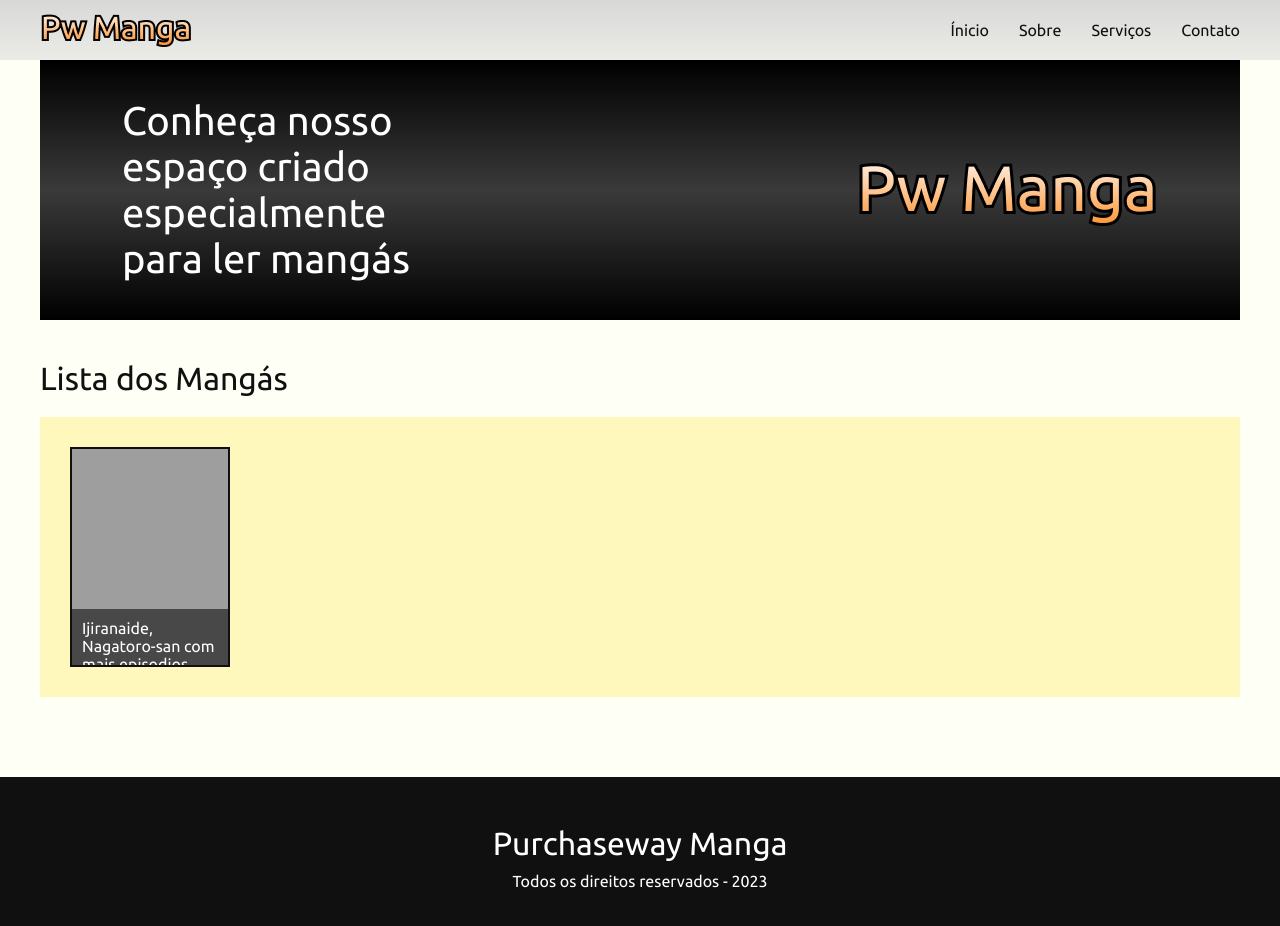
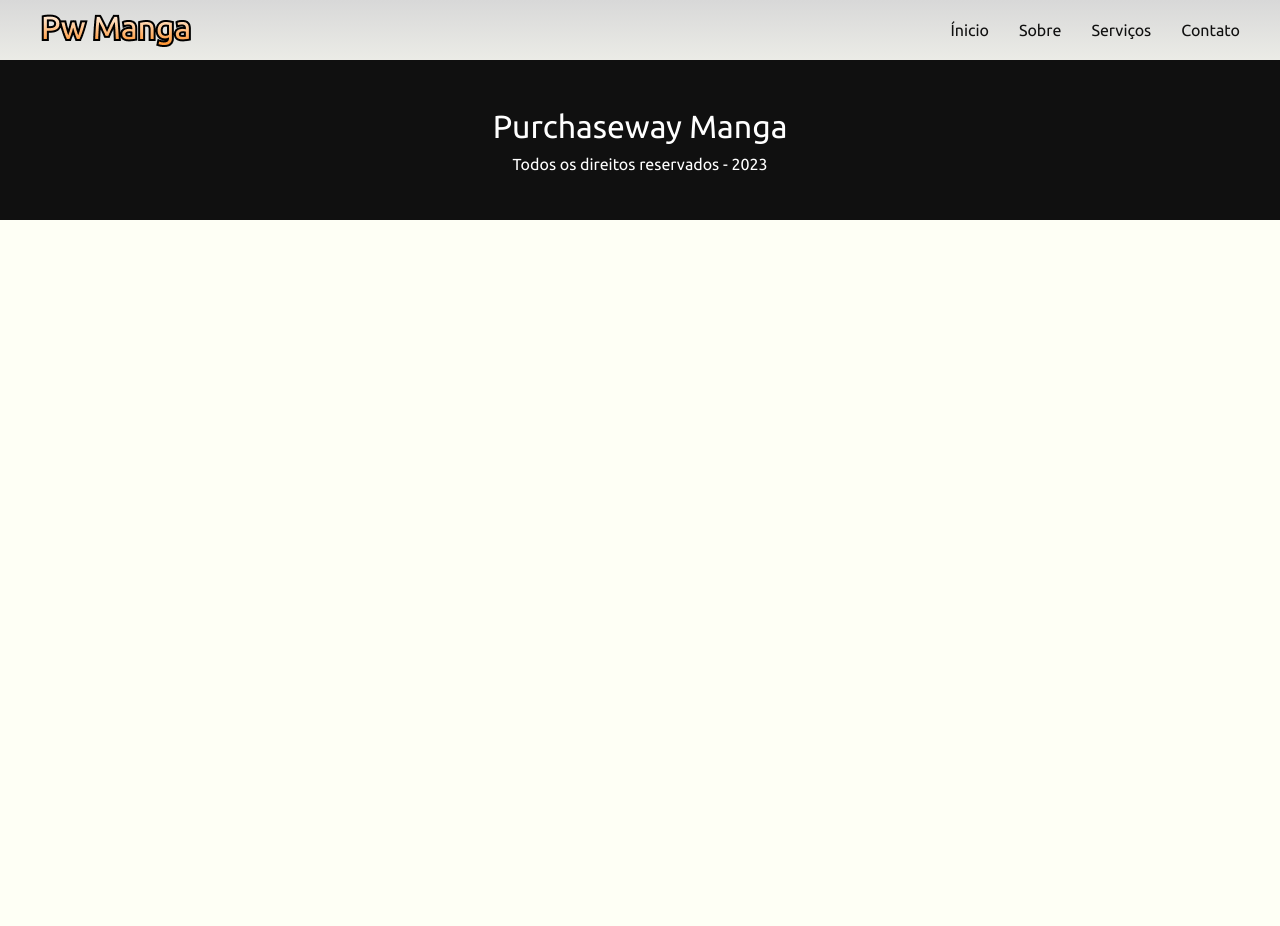
Before and after one commit to KevinWillyan456/purchaseway-manga, a React (Vite) app: page /view in a window 1280 px wide. Shown: the top 926 px of the page. After the commit the page ends 800 px from the top, so only its background shows below. Built offline with nearby package versions, Linux system fonts and the light colour scheme; grey boxes are pictures that could not be loaded.

Commit message:
feat: estruturando o ambiente com react-router-dom

```diff
--- a/package.json
+++ b/package.json
@@ -11,7 +11,8 @@
   },
   "dependencies": {
     "react": "^18.2.0",
-    "react-dom": "^18.2.0"
+    "react-dom": "^18.2.0",
+    "react-router-dom": "^6.16.0"
   },
   "devDependencies": {
     "@types/react": "^18.2.15",
--- a/src/App.tsx
+++ /dev/null
@@ -1,18 +0,0 @@
-import "./App.css";
-import Banner from "./components/banner/Banner";
-import Footer from "./components/footer/Footer";
-import Header from "./components/header/Header";
-import Main from "./components/main/Main";
-
-function App() {
-    return (
-        <>
-            <Header />
-            <Banner />
-            <Main />
-            <Footer />
-        </>
-    );
-}
-
-export default App;
--- a/src/components/main/Main.tsx
+++ b/src/components/homemain/HomeMain.tsx
@@ -1,5 +1,5 @@
 import Manga from "../manga/Manga";
-import "./Main.css";
+import "./HomeMain.css";
 
 function Main() {
     return (
@@ -10,6 +10,17 @@ function Main() {
 
                     <div className="content">
                         <Manga />
+                        <Manga />
+                        <Manga />
+                        <Manga />
+                        <Manga />
+                        <Manga />
+                        <Manga />
+                        <Manga />
+                        <Manga />
+                        <Manga />
+                        <Manga />
+                        <Manga />
                     </div>
                 </section>
             </main>
--- a/src/App.css
+++ b/src/index.css
@@ -18,3 +18,12 @@ body {
     font-family: "Ubuntu", sans-serif;
     background-color: var(--color-background);
 }
+body::-webkit-scrollbar {
+    width: 10px;
+}
+body::-webkit-scrollbar-track {
+    background: var(--color-white);
+}
+body::-webkit-scrollbar-thumb {
+    background-color: var(--color-black);
+}
--- a/src/main.tsx
+++ b/src/main.tsx
@@ -1,9 +1,23 @@
 import React from "react";
 import ReactDOM from "react-dom/client";
-import App from "./App.tsx";
+import { createBrowserRouter, RouterProvider } from "react-router-dom";
+import "./index.css";
+import Home from "./pages/Home.tsx";
+import View from "./pages/View.tsx";
+
+const router = createBrowserRouter([
+    {
+        path: "/",
+        element: <Home />,
+    },
+    {
+        path: "view",
+        element: <View />,
+    },
+]);
 
 ReactDOM.createRoot(document.getElementById("root")!).render(
     <React.StrictMode>
-        <App />
+        <RouterProvider router={router} />
     </React.StrictMode>
 );
--- /dev/null
+++ b/src/pages/Home.tsx
@@ -0,0 +1,17 @@
+import Header from "../components/header/Header";
+import Banner from "../components/banner/Banner";
+import Main from "../components/homemain/HomeMain";
+import Footer from "../components/footer/Footer";
+
+function Home() {
+    return (
+        <>
+            <Header />
+            <Banner />
+            <Main />
+            <Footer />
+        </>
+    );
+}
+
+export default Home;
--- /dev/null
+++ b/src/pages/View.tsx
@@ -0,0 +1,13 @@
+import Footer from "../components/footer/Footer";
+import Header from "../components/header/Header";
+
+function View() {
+    return (
+        <>
+            <Header />
+            <Footer />
+        </>
+    );
+}
+
+export default View;
```
Also changed, not shown: src/components/homemain/HomeMain.css (renamed from src/components/main/Main.css), 1 other file (tests, documents, lock files or other folders).
